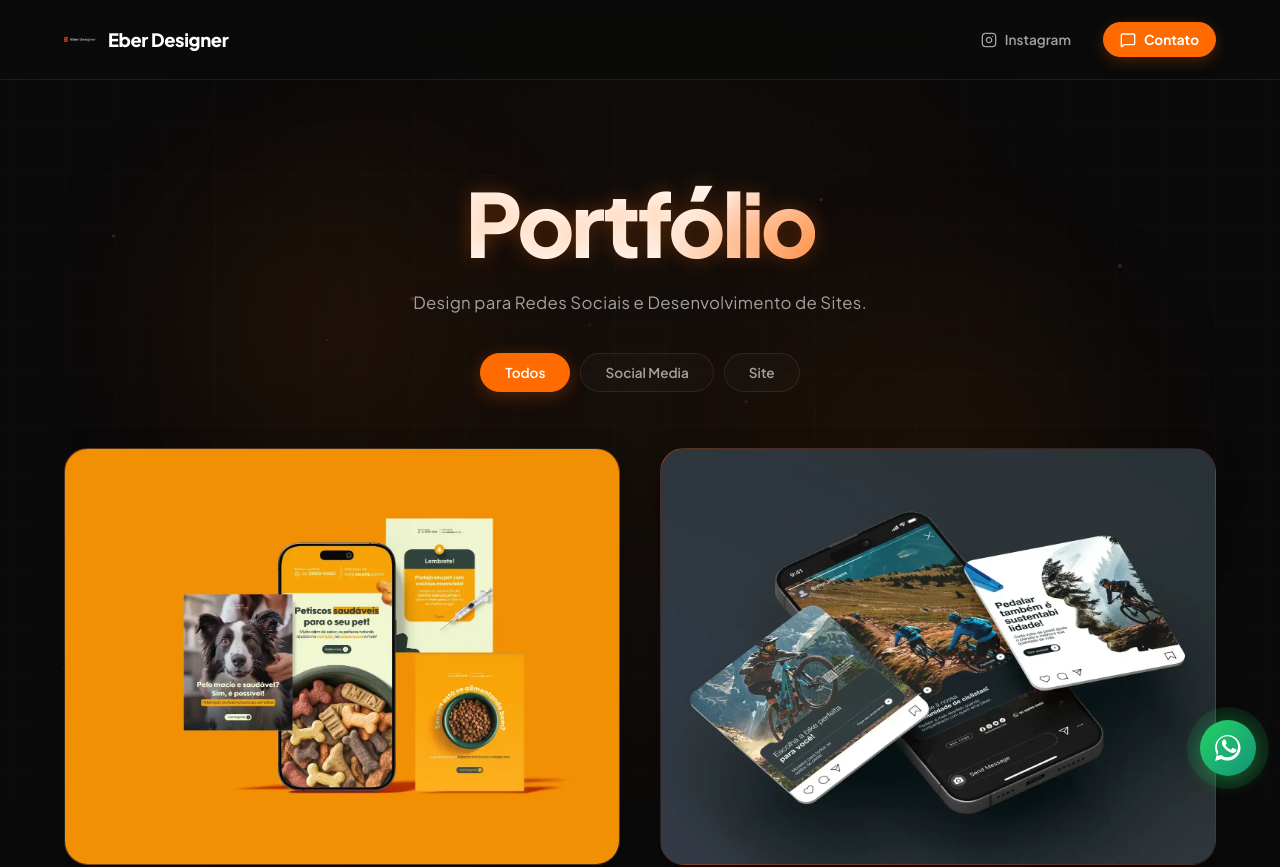
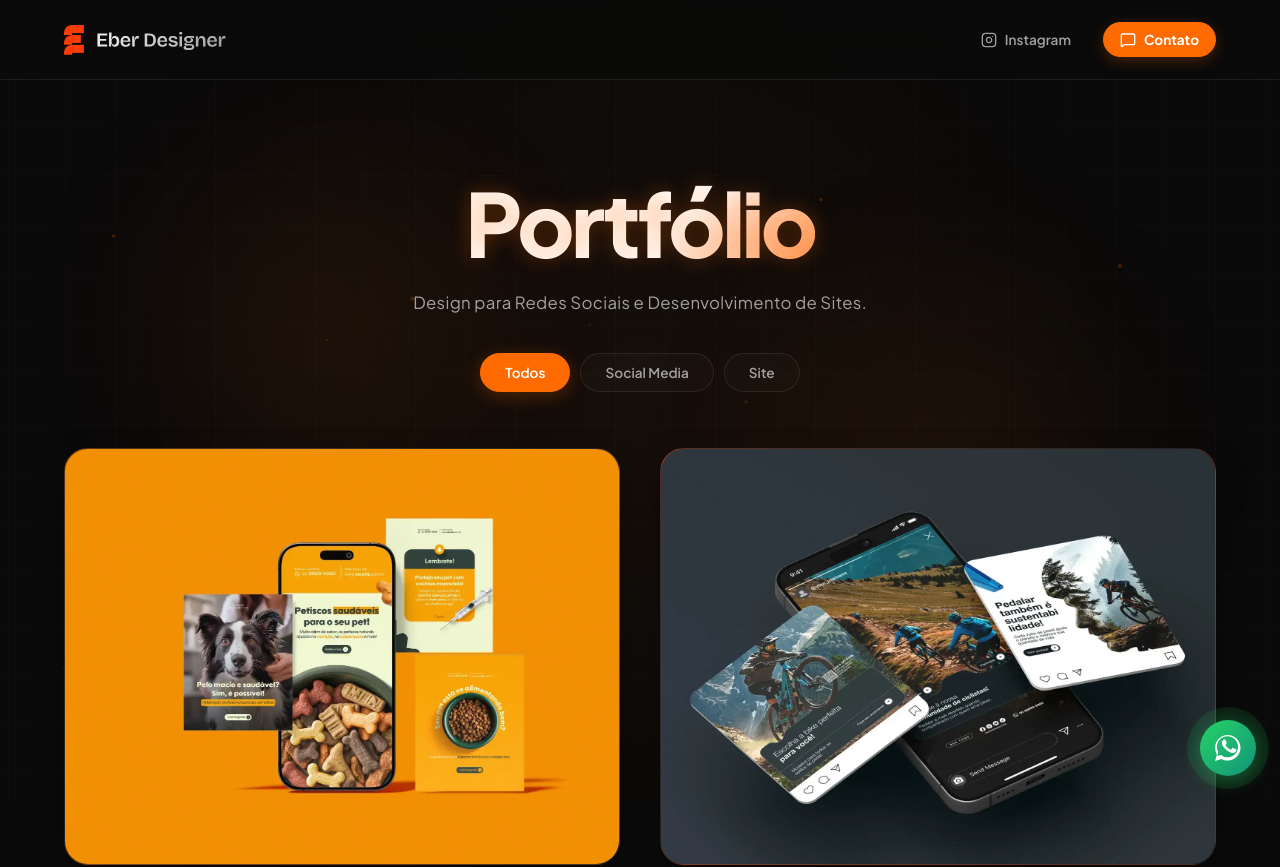
Before and after one commit to eberdesigner1/eberdesigner-link-in-bio, a React (Vite) app: page /portfolio in a window 1280 px wide. Shown: the top 867 px of the page. Built offline with nearby package versions, Linux system fonts and the light colour scheme.

Commit message:
style: remove nome eber designer de texto do header deixando apenas a logo svg original

```diff
--- a/src/components/PortfolioPage.jsx
+++ b/src/components/PortfolioPage.jsx
@@ -196,7 +196,6 @@
           {/* Left - Horizontal Logo */}
           <Link to="/" className="horizontal-logo-link">
             <img src={logoImg} alt="Eber Designer" className="horizontal-logo-img" />
-            <span className="horizontal-logo-text">Eber Designer</span>
           </Link>
 
           {/* Right - Menu Items */}
--- a/src/index.css
+++ b/src/index.css
@@ -581,8 +581,8 @@
 }
 
 .horizontal-logo-img {
-  width: 32px;
-  height: 32px;
+  height: 30px;
+  width: auto;
   object-fit: contain;
 }
 
```
